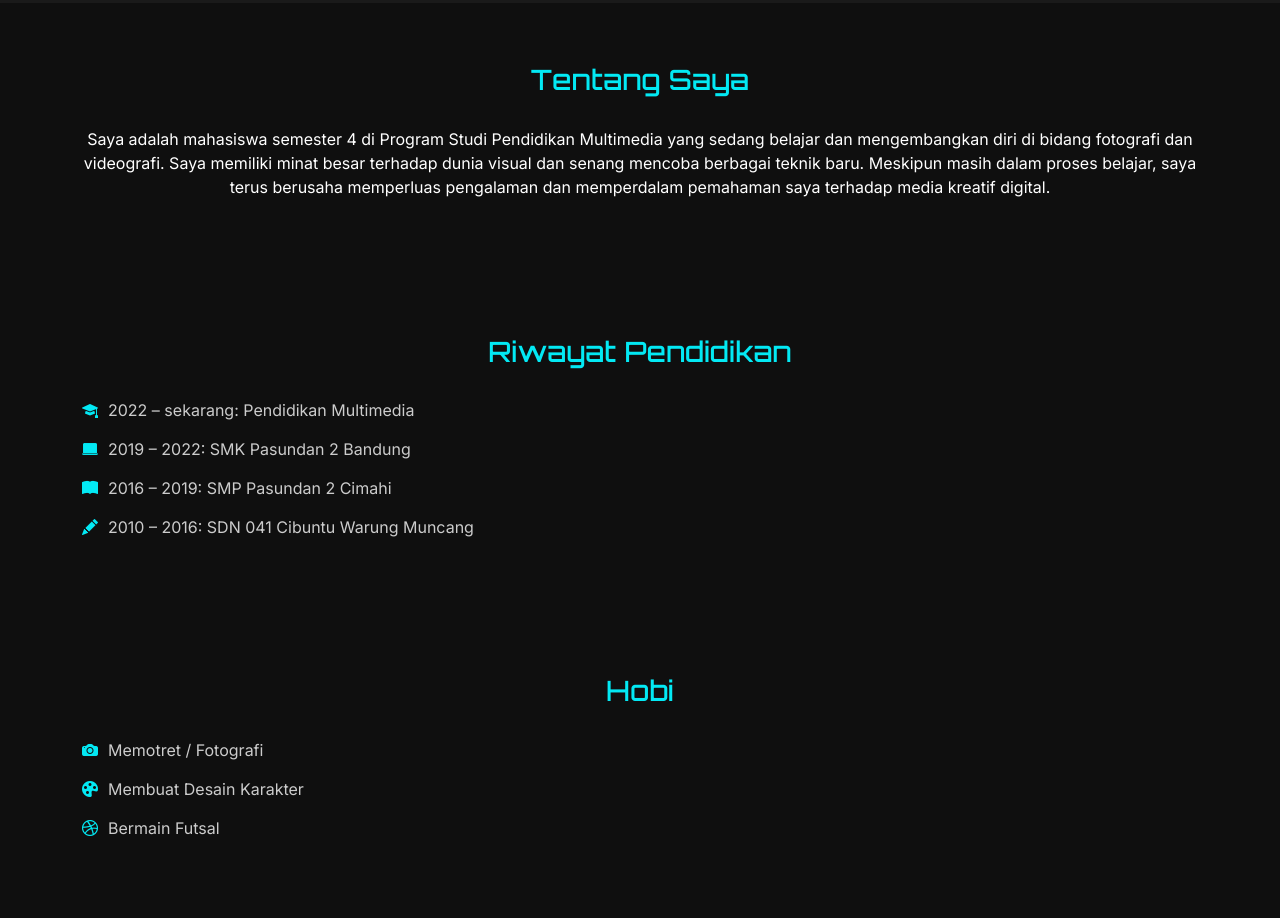
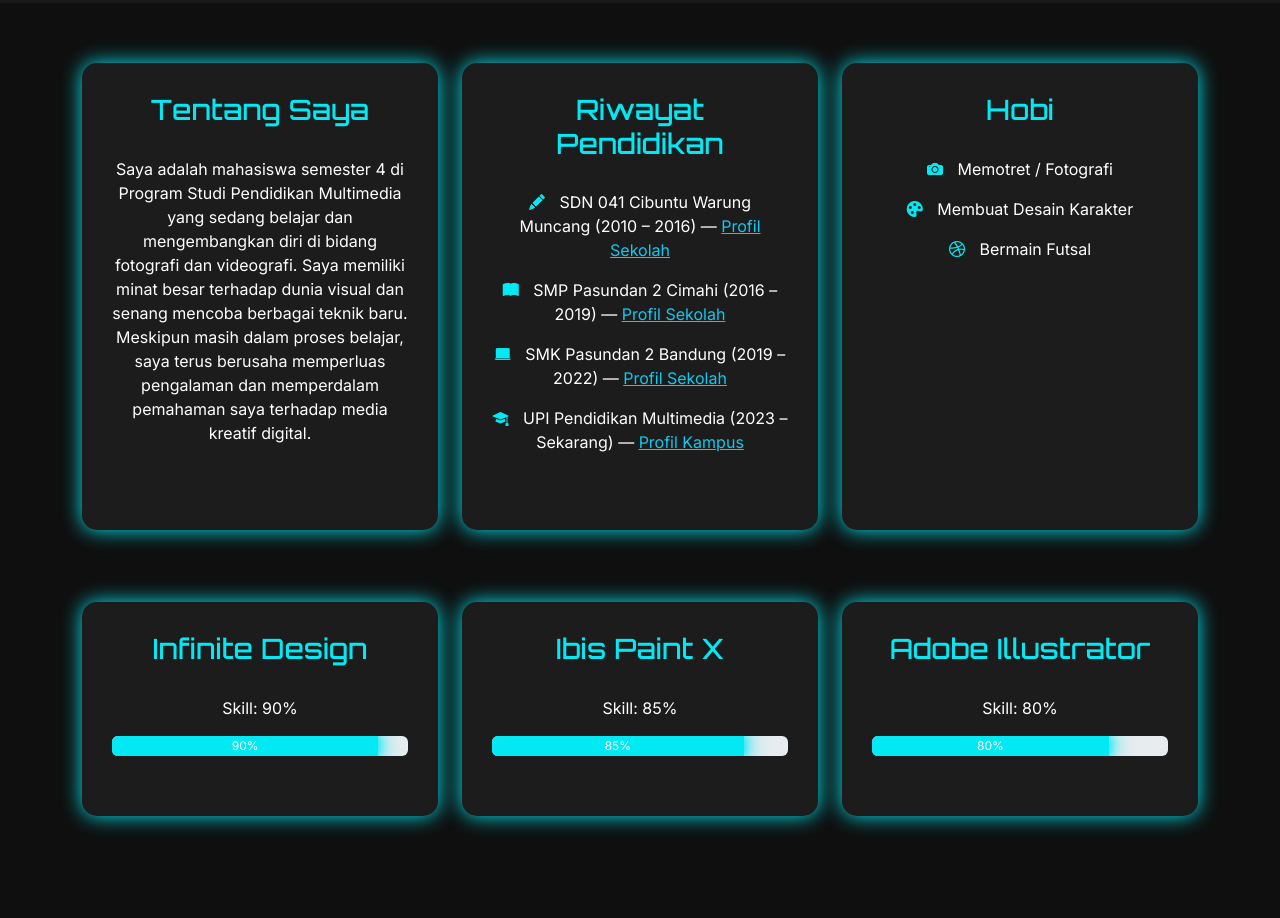
Before and after one commit to Steelheart88/website, a plain HTML site: page index.html in a window 1280 px wide. Shown: the part 853-1771 px from the top of the page. Drawn offline with nearby package versions, Linux system fonts and the light colour scheme.

Commit message:
Add files via upload

```diff
--- a/index.html
+++ b/index.html
@@ -1,6 +1,9 @@
 <!DOCTYPE html>
 <html lang="id">
 <head>
+	<!-- AOS CSS -->
+<link href="https://cdn.jsdelivr.net/npm/aos@2.3.4/dist/aos.css" rel="stylesheet">
+
   <meta charset="UTF-8">
   <meta name="viewport" content="width=device-width, initial-scale=1.0">
   <title>Dimas Farhat | Portofolio</title>
@@ -75,16 +78,27 @@
       text-align: center;
     }
 
-    .pendidikan-item, .hobi-item {
-      display: flex;
-      align-items: center;
-      margin-bottom: 15px;
-      color: #ccc;
+	.info-box:hover {
+  transform: translateY(-10px) scale(1.05);
+  box-shadow: 0 0 30px #03e9f4;
 }
 
-    .pendidikan-item i, .hobi-item i {
+
+.info-box:hover {
+  transform: translateY(-10px) scale(1.05);
+  box-shadow: 0 0 30px #03e9f4;
+}
+    .info-box {
+      background-color: #1c1c1c;
+      border-radius: 15px;
+      padding: 30px;
+      box-shadow: 0 0 20px #03e9f4;
+      margin-bottom: 30px;
+    }
+
+    .info-box i {
+      color: #03e9f4;
       margin-right: 10px;
-      color: #03e9f4;
     }
 
     .gallery img {
@@ -115,13 +129,6 @@
       color: #0f0f0f;
     }
 
-    footer {
-      background-color: #1a1a1a;
-      color: #ccc;
-      padding: 30px 0;
-      text-align: center;
-    }
-
     .social-icons a {
       margin: 0 10px;
       font-size: 1.5rem;
@@ -132,20 +139,25 @@
     .social-icons a:hover {
       color: #ffffff;
     }
+
+    footer {
+      background-color: #1a1a1a;
+      color: #ccc;
+      padding: 30px 0;
+      text-align: center;
+    }
   </style>
 </head>
 <body>
 
-  <!-- Header -->
 <header>
   <div class="content">
-      <img src="https://raw.githubusercontent.com/Steelheart88/My-Images-/main/DSC_0916%20(1).JPG" alt="Foto Profil Dimas">
+    <img src="https://github.com/Steelheart88/My-Images-/blob/main/DSC_0916%20(1).JPG?raw=true" alt="Foto Profil Dimas">
     <h1>Dimas Farhat Wijaya</h1>
     <p>Setiap gambar punya cerita, setiap desain punya makna. Saya menciptakan untuk membagikan keduanya.</p>
   </div>
 </header>
 
-  <!-- Navigasi -->
 <nav class="navbar navbar-expand-lg navbar-dark sticky-top">
   <div class="container">
     <a class="navbar-brand" href="#">Portofolio</a>
@@ -163,36 +175,86 @@
     </div>
   </div>
 </nav>
+<section id="profil">
+  <div class="container">
 
-  <!-- Tentang -->
-  <section id="tentang">
-    <div class="container">
+    <!-- Baris pertama: Tentang, Pendidikan, Hobi -->
+    <div class="row text-center">
+
+      <div class="col-md-4 mb-4">
+        <div class="info-box h-100">
           <h3>Tentang Saya</h3>
-      <p class="text-center">Saya adalah mahasiswa semester 4 di Program Studi Pendidikan Multimedia yang sedang belajar dan mengembangkan diri di bidang fotografi dan videografi. Saya memiliki minat besar terhadap dunia visual dan senang mencoba berbagai teknik baru. Meskipun masih dalam proses belajar, saya terus berusaha memperluas pengalaman dan memperdalam pemahaman saya terhadap media kreatif digital.
-      </p>
+          <p>Saya adalah mahasiswa semester 4 di Program Studi Pendidikan Multimedia yang sedang belajar dan mengembangkan diri di bidang fotografi dan videografi. Saya memiliki minat besar terhadap dunia visual dan senang mencoba berbagai teknik baru. Meskipun masih dalam proses belajar, saya terus berusaha memperluas pengalaman dan memperdalam pemahaman saya terhadap media kreatif digital.</p>
         </div>
-  </section>
+      </div>
 
-  <!-- Riwayat Pendidikan -->
-  <section id="pendidikan">
-    <div class="container">
+      <div class="col-md-4 mb-4">
+        <div class="info-box h-100">
           <h3>Riwayat Pendidikan</h3>
-      <div class="pendidikan-item"><i class="bi bi-mortarboard-fill"></i> 2022 – sekarang: Pendidikan Multimedia</div>
-      <div class="pendidikan-item"><i class="bi bi-laptop-fill"></i> 2019 – 2022: SMK Pasundan 2 Bandung</div>
-      <div class="pendidikan-item"><i class="bi bi-book-fill"></i> 2016 – 2019: SMP Pasundan 2 Cimahi</div>
-      <div class="pendidikan-item"><i class="bi bi-pencil-fill"></i> 2010 – 2016: SDN 041 Cibuntu Warung Muncang</div>
+          <p><i class="bi bi-pencil-fill"></i> SDN 041 Cibuntu Warung Muncang (2010 – 2016) — <a href="https://sekolah.data.kemdikbud.go.id/index.php/chome/profil/00b6a803-2df5-e011-814a-8709fd34987c" target="_blank" class="text-info">Profil Sekolah</a></p>
+          <p><i class="bi bi-book-fill"></i> SMP Pasundan 2 Cimahi (2016 – 2019) — <a href="http://smppasundan2cimahi.sch.id/" target="_blank" class="text-info">Profil Sekolah</a></p>
+          <p><i class="bi bi-laptop-fill"></i> SMK Pasundan 2 Bandung (2019 – 2022) — <a href="https://smkpasundan2bdg.org/" target="_blank" class="text-info">Profil Sekolah</a></p>
+          <p><i class="bi bi-mortarboard-fill"></i> UPI Pendidikan Multimedia (2023 – Sekarang) — <a href="https://www.upi.edu/" target="_blank" class="text-info">Profil Kampus</a></p>
         </div>
-  </section>
+      </div>
 
-  <!-- Hobi -->
-  <section id="hobi">
-    <div class="container">
+      <div class="col-md-4 mb-4">
+        <div class="info-box h-100">
           <h3>Hobi</h3>
-    <div class="hobi-item"><i class="bi bi-camera-fill"></i> Memotret / Fotografi</div>
-    <div class="hobi-item"><i class="bi bi-palette-fill"></i> Membuat Desain Karakter</div>
-    <div class="hobi-item"><i class="bi bi-dribbble"></i> Bermain Futsal</div>
+          <p><i class="bi bi-camera-fill"></i> Memotret / Fotografi</p>
+          <p><i class="bi bi-palette-fill"></i> Membuat Desain Karakter</p>
+          <p><i class="bi bi-dribbble"></i> Bermain Futsal</p>
         </div>
-</section>
+      </div>
+
+    </div>
+
+    <!-- Baris kedua: Software Skills -->
+    <style>
+  /* Progress bar biru glow */
+  .progress-bar-blue {
+    background-color: #03e9f4 !important;
+    box-shadow: 0 0 10px #03e9f4, 0 0 20px #03e9f4, 0 0 30px #03e9f4;
+  }
+</style>
+
+<!-- Bagian Software Skills -->
+<div class="row text-center mt-5">
+
+  <div class="col-md-4 mb-4">
+    <div class="info-box h-100">
+      <h3>Infinite Design</h3>
+      <p>Skill: 90%</p>
+      <div class="progress" style="height: 20px;">
+        <div class="progress-bar progress-bar-blue" role="progressbar" style="width: 90%;" aria-valuenow="90" aria-valuemin="0" aria-valuemax="100">90%</div>
+      </div>
+    </div>
+  </div>
+
+  <div class="col-md-4 mb-4">
+    <div class="info-box h-100">
+      <h3>Ibis Paint X</h3>
+      <p>Skill: 85%</p>
+      <div class="progress" style="height: 20px;">
+        <div class="progress-bar progress-bar-blue" role="progressbar" style="width: 85%;" aria-valuenow="85" aria-valuemin="0" aria-valuemax="100">85%</div>
+      </div>
+    </div>
+  </div>
+
+  <div class="col-md-4 mb-4">
+    <div class="info-box h-100">
+      <h3>Adobe Illustrator</h3>
+      <p>Skill: 80%</p>
+      <div class="progress" style="height: 20px;">
+        <div class="progress-bar progress-bar-blue" role="progressbar" style="width: 80%;" aria-valuenow="80" aria-valuemin="0" aria-valuemax="100">80%</div>
+      </div>
+    </div>
+  </div>
+
+</div>
+
+
+    </div>
 
   </div>
 </section>
@@ -227,12 +289,20 @@
     </div>
   </div>
 </section>
-
 <!-- Footer -->
 <footer>
   <p>&copy; 2025 Dimas Farhat. All rights reserved.</p>
 </footer>
 
 <script src="https://cdn.jsdelivr.net/npm/bootstrap@5.3.0/dist/js/bootstrap.bundle.min.js"></script>
+<script src="https://cdn.jsdelivr.net/npm/aos@2.3.4/dist/aos.js"></script>
+<script>
+  AOS.init({
+    duration: 800,
+    easing: 'ease-in-out',
+    once: true,
+  });
+</script>
+
 </body>
 </html>
```
Lines whose indentation alone changed are shown as unchanged.
